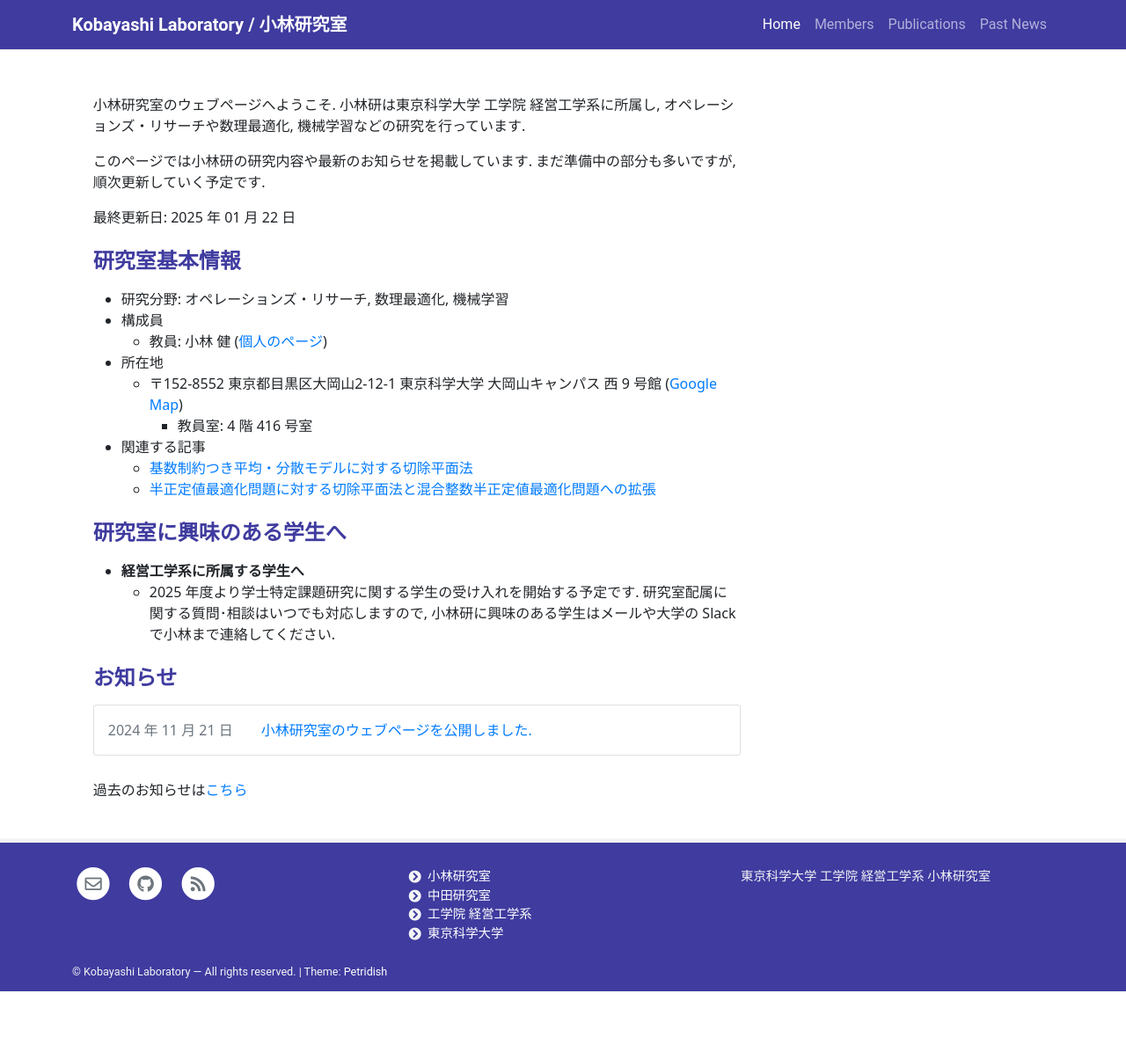
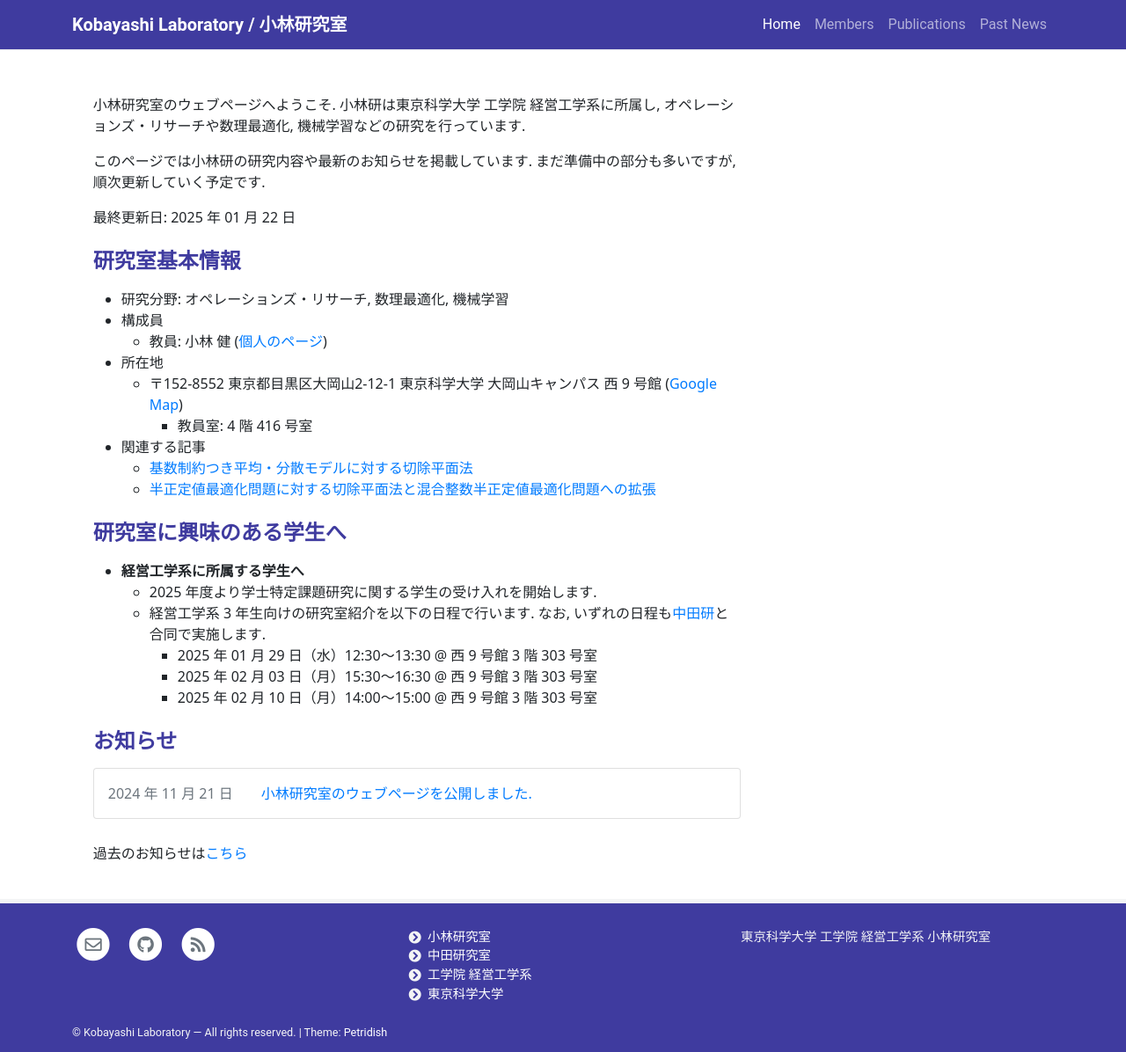
Before and after one commit to isct-koba-lab/isct-koba-lab.github.io, a Jekyll site: the page built from pages/home.md, in a window 1280 px wide. Shown: the whole page at 88% size. Built offline with Jekyll 4.4.1, drawn with Linux system fonts in a browser that asks for light colours; before the commit the page ends 1127 px from its top, so only the background shows below that.

Commit message:
update home

```diff
--- a/pages/home.md
+++ b/pages/home.md
@@ -27,7 +27,11 @@ permalink: /
 ## 研究室に興味のある学生へ
 
 - **経営工学系に所属する学生へ**
-  - 2025 年度より学士特定課題研究に関する学生の受け入れを開始する予定です. 研究室配属に関する質問･相談はいつでも対応しますので, 小林研に興味のある学生はメールや大学の Slack で小林まで連絡してください.
+  - 2025 年度より学士特定課題研究に関する学生の受け入れを開始します.
+  - 経営工学系 3 年生向けの研究室紹介を以下の日程で行います. なお, いずれの日程も[中田研](https://www.nakatalab.iee.e.titech.ac.jp/)と合同で実施します.
+    - 2025 年 01 月 29 日（水）12:30〜13:30 @ 西 9 号館 3 階 303 号室
+    - 2025 年 02 月 03 日（月）15:30〜16:30 @ 西 9 号館 3 階 303 号室
+    - 2025 年 02 月 10 日（月）14:00〜15:00 @ 西 9 号館 3 階 303 号室
 
 ## お知らせ
 
```
